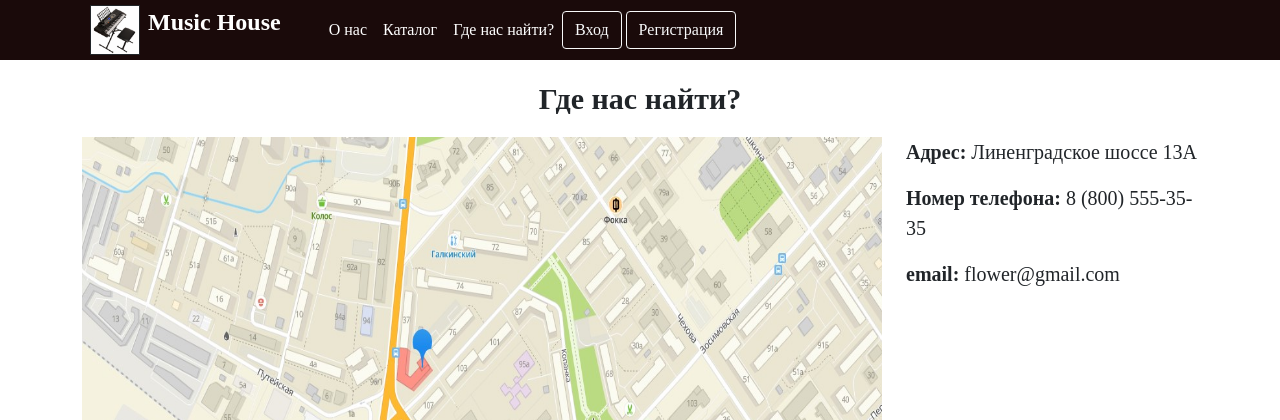
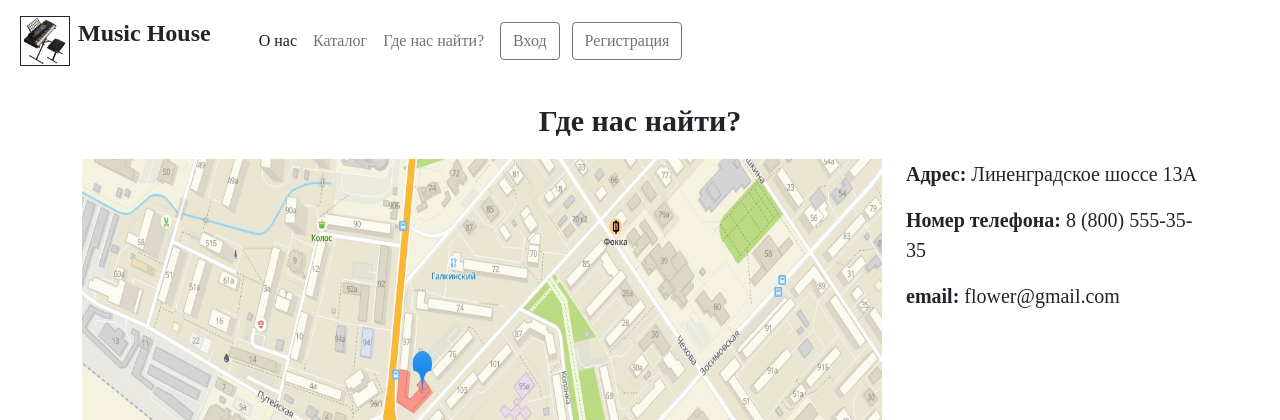
Before and after one commit to OstwaldAnna/Example-of-a-website, a PHP site: page /pages/adress.php in a window 1280 px wide. Shown: the top 420 px of the page. Run offline with PHP 8.4, Linux system fonts and the light colour scheme; some web fonts are replaced.

Commit message:
some fixes

```diff
--- a/elements/header.php
+++ b/elements/header.php
@@ -2,31 +2,34 @@
     session_start();
 ?>
 <!-- Меню обычного пользователя -->
-  <nav class="navbar navbar-expand-lg bg_header">
-    <div class="container">
+  <nav class="navbar navbar-expand-md navbar-light navbar-toggleable">
+    <div class="container-fluid ">
       <img class="border border-dark m05" src="/resources/images/logo.png" height="50" width="50">
-      <p class="fs-4 fw-bold text-white m25">Music House</p>
+      <p class="fs-4 fw-bold text-black m25">Music House</p>
+      <!-- <button class="navbar-toggler" type="button" data-bs-toggle="collapse" data-bs-target="#navbarNavAltMarkup" aria-controls="navbarNavAltMarkup" aria-expanded="false" aria-label="Toggle navigation">
+        <span class="navbar-toggler-icon"></span>
+      </button> -->
       <button class="navbar-toggler" type="button" data-bs-toggle="collapse" data-bs-target="#navbarNavAltMarkup" aria-controls="navbarNavAltMarkup" aria-expanded="false" aria-label="Toggle navigation">
         <span class="navbar-toggler-icon"></span>
       </button>
       <div class="collapse navbar-collapse" id="navbarNavAltMarkup">
         <div class="navbar-nav">
-          <li><a href="/index.php" class="nav-link px-2 text-white">О нас</a></li>
-          <li><a href="../pages/catalog.php" class="nav-link px-2 text-white">Каталог</a></li>
-          <li><a href="../pages/adress.php" class="nav-link px-2 text-white">Где нас найти?</a></li>
+          <li><a href="/index.php" aria-current="page" class="nav-link active">О нас</a></li>
+          <li><a href="../pages/catalog.php" class="nav-link">Каталог</a></li>
+          <li><a href="../pages/adress.php" class="nav-link">Где нас найти?</a></li>
         </div>
         <?php
           if(!isset($_SESSION['user'])):?>
             <div class="text-end">
-              <a href="../pages/login.php" class="btn btn-outline-light">Вход</a>
-              <a href="../pages/registration.php" class="btn btn-outline-light">Регистрация</a>
+              <a href="../pages/login.php" class="btn btn-outline-secondary m05">Вход</a>
+              <a href="../pages/registration.php" class="btn btn-outline-secondary ">Регистрация</a>
             </div>
           <? else:?>
-            <div class="ml-3 text-end">
-              <a href="../pages/basket.php" class="btn btn-outline-light">Корзина</a>
-              <a href="../pages/my_orders.php" class="btn btn-outline-light">Ваши заказы</a>
-              <a href="../pages/profile.php" class="btn btn-outline-light">Профиль</a>
-              <a href="../vendor/logout.php" class="btn btn-outline-light">Выйти</a>
+            <div class="text-end">
+              <a href="../pages/basket.php" class="btn btn-outline-secondary">Корзина</a>
+              <a href="../pages/my_orders.php" class="btn btn-outline-secondary">Ваши заказы</a>
+              <a href="../pages/profile.php" class="btn btn-outline-secondary">Профиль</a>
+              <a href="../vendor/logout.php" class="btn btn-outline-secondary">Выйти</a>
             </div>
         <? endif;?>
       </div>
--- a/pages/registration.php
+++ b/pages/registration.php
@@ -80,7 +80,7 @@ include('../elements/header.php');
                     <input type="checkbox" class="form-check-input" required id="exampleCheck1" value="Yes" name="check">
                     <label class="form-check-label" for="exampleCheck1" >Согласен с правилами регистрации</label>
                 </div>
-                <button type="submit" class="btn btn-primary">Зарегистрироваться</button>
+                <button class="btn btn-primary" id="btn_reg">Зарегистрироваться</button>
             </form>
             <?php
                 if ($_SESSION['message']) {
```
Also changed, not shown: js/scripts.js (+5 -3 lines), 1 other file.
